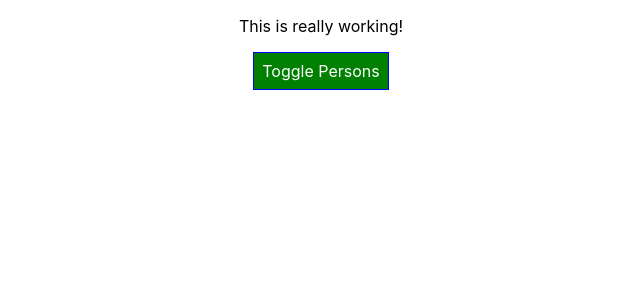
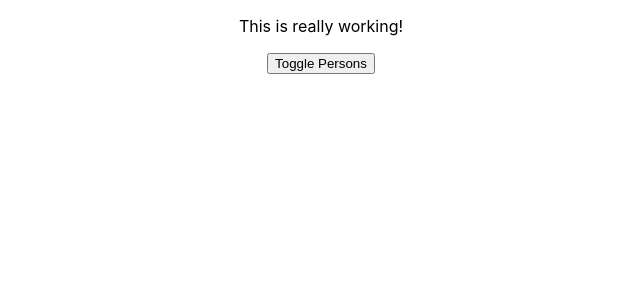
Before and after one commit to micah-rose/burger-builder-rematch, a React (Create React App) app: page / in a window 1280 px wide. Shown: the top 300 px of the page, without its empty margins (319-959 px from the left). Built offline with nearby package versions, Linux system fonts and the light colour scheme.

Commit message:
Removed styled components from App.js file.

```diff
--- a/src/App.js
+++ b/src/App.js
@@ -1,21 +1,8 @@
 import React, { Component } from 'react';
 import './App.css';
 import Person from './Person/Person';
-import styled from 'styled-components';
 
-const StyledButton = styled.button`
-    background-color: ${props => props.alt ? 'red' : 'green'};
-    color: white;
-    font: inherit;
-    border: 1px solid blue;
-    padding: 8px;
-    cursor: pointer;
 
-    &:hover{
-      background-color: ${props => props.alt ? 'salmon' : 'lightgreen'};
-      color: black;
-    }
-`;
 
 class App extends Component {
 
@@ -119,9 +106,9 @@ deletePersonHandler = (personIndex) => {
   return (
     <div className="App">
     <p className={classes.join(' ')}>This is really working!</p>
-        <StyledButton alt={this.state.showPersons} onClick={this.togglePersonsHandler}>
+        <button alt={this.state.showPersons} onClick={this.togglePersonsHandler}>
         Toggle Persons
-        </StyledButton>
+        </button>
         {personCards}
     </div>
   );
```
